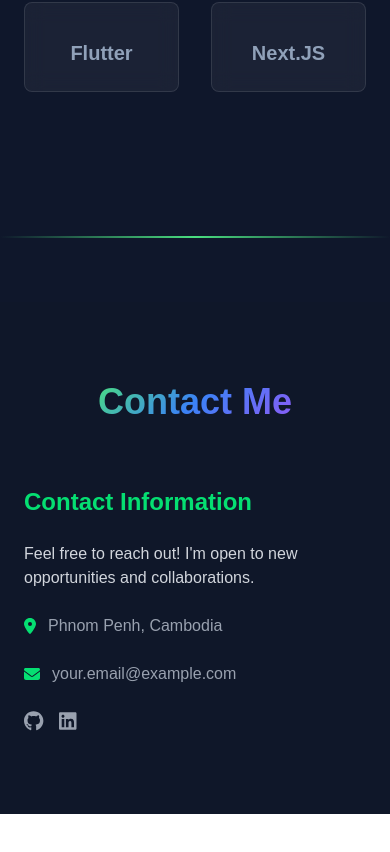
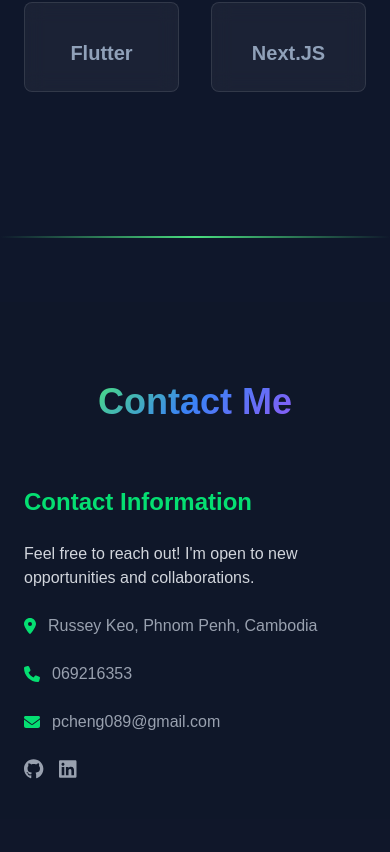
Before and after one commit to MonyCheng/PHEARUNMONYCHHENG, a Next.js app: page / in a window 390 px wide. Shown: the part 7818-8670 px from the top of the page. Before the commit the page ends 8632 px from the top, so only its background shows below. Built offline with nearby package versions, Linux system fonts and the light colour scheme.

Commit message:
Add phone number and change gmail

```diff
--- a/src/app/ui/ContactSection.js
+++ b/src/app/ui/ContactSection.js
@@ -1,6 +1,6 @@
 import React from 'react';
 import { FontAwesomeIcon } from '@fortawesome/react-fontawesome';
-import { faEnvelope, faMapMarkerAlt } from '@fortawesome/free-solid-svg-icons';
+import { faEnvelope, faMapMarkerAlt, faPhone } from '@fortawesome/free-solid-svg-icons';
 import { faGithub, faLinkedin } from '@fortawesome/free-brands-svg-icons';
 
 const ContactSection = () => {
@@ -38,17 +38,21 @@ const ContactSection = () => {
                         <p className="text-gray-300">Feel free to reach out! I&apos;m open to new opportunities and collaborations.</p>
                         <div className="flex items-center space-x-3 text-gray-400">
                             <FontAwesomeIcon icon={faMapMarkerAlt} className="text-green-400" />
-                            <span>Phnom Penh, Cambodia</span>
+                            <span>Russey Keo, Phnom Penh, Cambodia</span>
+                        </div>
+                        <div className="flex items-center space-x-3 text-gray-400">
+                            <FontAwesomeIcon icon={faPhone} className="text-green-400" />
+                            <span>069216353</span>
                         </div>
                         <div className="flex items-center space-x-3 text-gray-400">
                             <FontAwesomeIcon icon={faEnvelope} className="text-green-400" />
-                            <span>your.email@example.com</span>
+                            <span>pcheng089@gmail.com</span>
                         </div>
                         <div className="flex space-x-4 mt-4">
-                            <a href="https://github.com/your-github" target="_blank" rel="noopener noreferrer" className="text-gray-400 hover:text-green-400 transition-colors">
+                            <a href="https://github.com/MonyCheng" target="_blank" rel="noopener noreferrer" className="text-gray-400 hover:text-green-400 transition-colors">
                                 <FontAwesomeIcon icon={faGithub} size="lg" />
                             </a>
-                            <a href="https://linkedin.com/in/your-linkedin" target="_blank" rel="noopener noreferrer" className="text-gray-400 hover:text-green-400 transition-colors">
+                            <a href="https://www.linkedin.com/in/phearunmony-chheng-45a4a5231/" target="_blank" rel="noopener noreferrer" className="text-gray-400 hover:text-green-400 transition-colors">
                                 <FontAwesomeIcon icon={faLinkedin} size="lg" />
                             </a>
                         </div>
```
